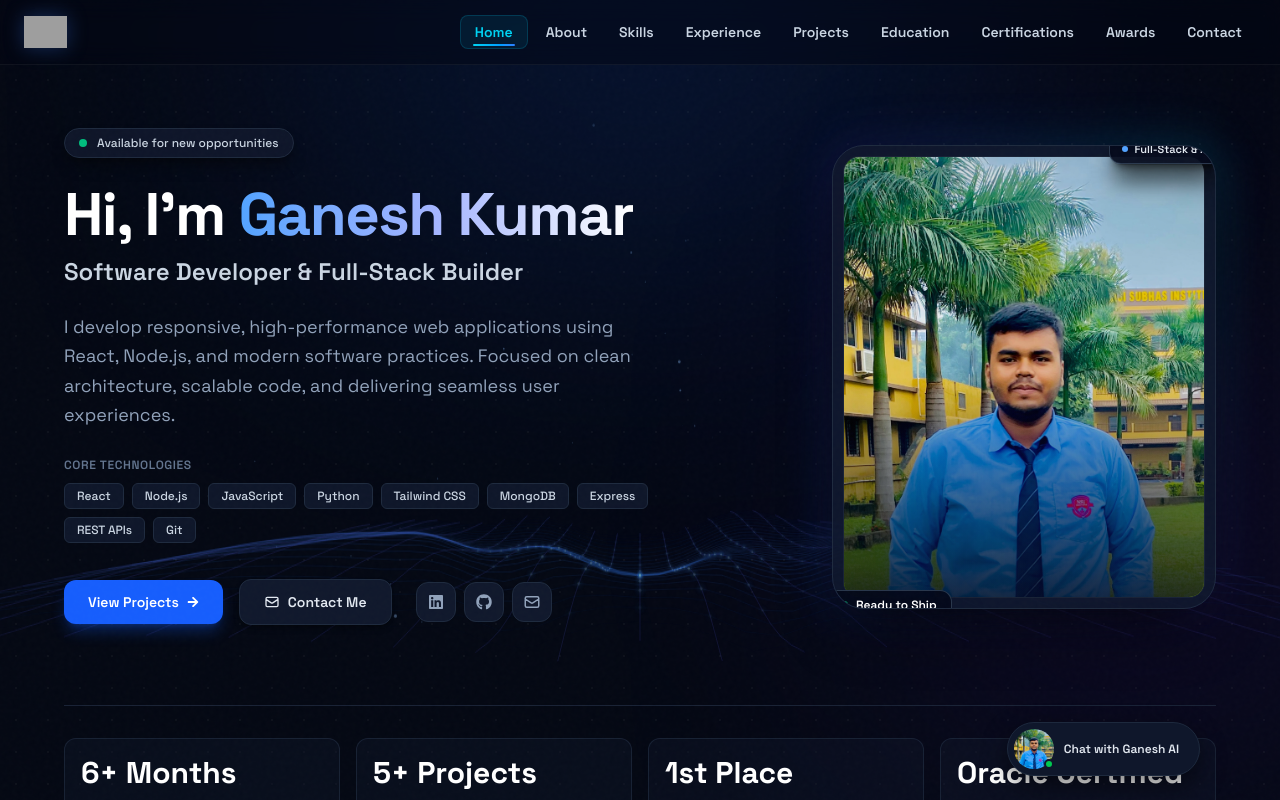
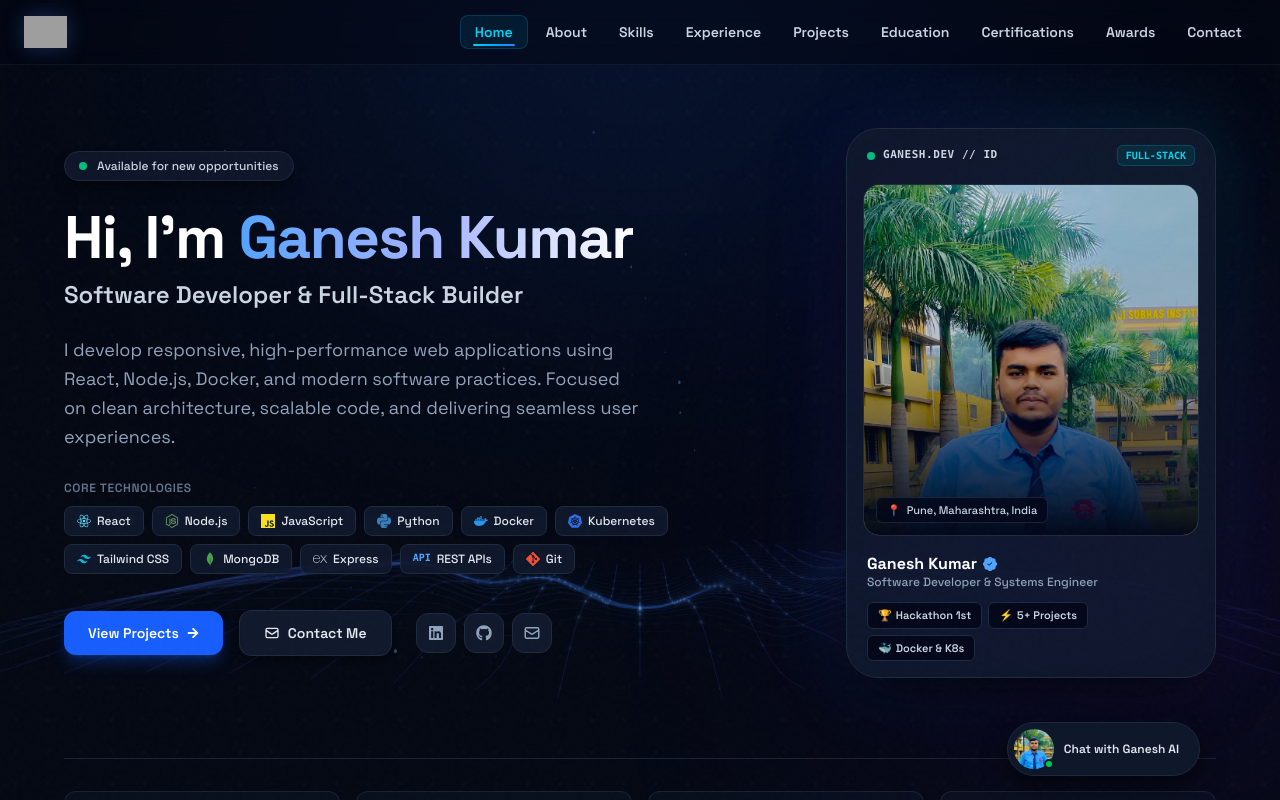
Before and after one commit to codewithganeshhh/react-portfolio, a React (Vite) app: page / in a window 1280 px wide. Shown: the top 800 px of the page. Built offline with nearby package versions, Linux system fonts and the light colour scheme; grey boxes are pictures that could not be loaded.

Commit message:
feat: add Home section component and associated constant data

```diff
--- a/src/components/sections/Home.jsx
+++ b/src/components/sections/Home.jsx
@@ -1,5 +1,17 @@
-import { FaGithub, FaLinkedin, FaArrowRight } from "react-icons/fa";
+import { FaGithub, FaLinkedin, FaArrowRight, FaNodeJs } from "react-icons/fa";
 import { HiOutlineMail } from "react-icons/hi";
+import { BsPatchCheckFill } from "react-icons/bs";
+import {
+  SiDocker,
+  SiKubernetes,
+  SiReact,
+  SiJavascript,
+  SiPython,
+  SiTailwindcss,
+  SiMongodb,
+  SiExpress,
+  SiGit,
+} from "react-icons/si";
 import { motion } from "framer-motion";
 import { homeData } from "../../constants/home";
 import { MagneticButton } from "../ui/MagneticButton";
@@ -8,9 +20,23 @@ import { Canvas3D } from "../ui/Canvas3D";
 
 const stats = [
   { value: "6+ Months", label: "Real-world Experience", desc: "Software & Web Development" },
-  { value: "5+ Projects", label: "Deployed & Maintained", desc: "Full-Stack & AI Solutions" },
+  { value: "5+ Projects", label: "Deployed & Maintained", desc: "Full-Stack & Cloud Solutions" },
   { value: "1st Place", label: "University Hackathon", desc: "Innovation & Problem Solving" },
   { value: "Oracle Certified", label: "Associate Verified", desc: "Java & Database Foundations" },
+];
+
+const techPills = [
+  { name: "React", icon: <SiReact className="text-[#61DAFB]" /> },
+  { name: "Node.js", icon: <FaNodeJs className="text-[#68A063]" /> },
+  { name: "JavaScript", icon: <SiJavascript className="text-[#F7DF1E]" /> },
+  { name: "Python", icon: <SiPython className="text-[#387EB8]" /> },
+  { name: "Docker", icon: <SiDocker className="text-[#2496ED]" /> },
+  { name: "Kubernetes", icon: <SiKubernetes className="text-[#326CE5]" /> },
+  { name: "Tailwind CSS", icon: <SiTailwindcss className="text-[#06B6D4]" /> },
+  { name: "MongoDB", icon: <SiMongodb className="text-[#47A248]" /> },
+  { name: "Express", icon: <SiExpress className="text-slate-300" /> },
+  { name: "REST APIs", icon: <span className="text-blue-400 font-mono font-bold text-[10px]">API</span> },
+  { name: "Git", icon: <SiGit className="text-[#F05032]" /> },
 ];
 
 export const Home = () => {
@@ -19,7 +45,7 @@ export const Home = () => {
       id="home"
       className="relative min-h-dvh overflow-hidden bg-[#030712] text-slate-100 px-6 sm:px-10 lg:px-16 pt-32 pb-20 flex flex-col justify-center items-center"
     >
-      {/* ── 3D Interactive Background Canvas ── */}
+      {/* ── 3D Interactive Background Canvas (Edge-to-Edge) ── */}
       <Canvas3D />
 
       {/* Subtle Dot Grid Mask */}
@@ -32,7 +58,7 @@ export const Home = () => {
         }}
       />
 
-      {/* Soft Ambient Depth Gradients */}
+      {/* Ambient Depth Gradients */}
       <div
         aria-hidden="true"
         className="absolute -top-32 left-1/2 -translate-x-1/2 w-[700px] h-[350px] bg-blue-600/15 blur-[140px] rounded-full pointer-events-none"
@@ -52,7 +78,7 @@ export const Home = () => {
             transition={{ duration: 0.5, ease: "easeOut" }}
             className="lg:col-span-7 space-y-6"
           >
-            {/* 3D Floating Status Pill */}
+            {/* Status Pill */}
             <div className="inline-flex items-center gap-2.5 px-3.5 py-1.5 rounded-full bg-slate-900/90 border border-slate-800 text-xs font-medium text-slate-300 shadow-lg shadow-black/40 backdrop-blur-md">
               <span className="relative flex h-2 w-2">
                 <span className="animate-ping absolute inline-flex h-full w-full rounded-full bg-emerald-400 opacity-75" />
@@ -74,23 +100,24 @@ export const Home = () => {
               </p>
             </div>
 
-            {/* Authentic bio */}
+            {/* Bio */}
             <p className="text-base sm:text-lg text-slate-400 max-w-xl leading-relaxed">
-              I develop responsive, high-performance web applications using React, Node.js, and modern software practices. Focused on clean architecture, scalable code, and delivering seamless user experiences.
+              I develop responsive, high-performance web applications using React, Node.js, Docker, and modern software practices. Focused on clean architecture, scalable code, and delivering seamless user experiences.
             </p>
 
-            {/* Core Tech Stack in 3D-elevated pills */}
+            {/* Core Tech Stack (Now with Docker & Kubernetes + Brand Icons) */}
             <div className="pt-1">
               <p className="text-xs font-semibold text-slate-500 uppercase tracking-wider mb-2.5">
                 Core Technologies
               </p>
               <div className="flex flex-wrap gap-2">
-                {["React", "Node.js", "JavaScript", "Python", "Tailwind CSS", "MongoDB", "Express", "REST APIs", "Git"].map((tech) => (
+                {techPills.map((tech) => (
                   <span
-                    key={tech}
-                    className="px-3 py-1 rounded-md text-xs font-medium bg-slate-900/90 border border-slate-800 text-slate-300 hover:border-slate-700 hover:text-white hover:-translate-y-0.5 hover:shadow-md hover:shadow-blue-500/10 transition-all duration-200 cursor-default"
+                    key={tech.name}
+                    className="inline-flex items-center gap-1.5 px-3 py-1.5 rounded-lg text-xs font-medium bg-slate-900/90 border border-slate-800 text-slate-200 hover:border-slate-700 hover:text-white hover:-translate-y-0.5 hover:shadow-md hover:shadow-blue-500/10 transition-all duration-200 cursor-default"
                   >
-                    {tech}
+                    <span className="text-sm shrink-0 flex items-center">{tech.icon}</span>
+                    <span>{tech.name}</span>
                   </span>
                 ))}
               </div>
@@ -149,67 +176,101 @@ export const Home = () => {
             </div>
           </motion.div>
 
-          {/* ── Right Column: 3D Holographic Tilt Showcase ── */}
+          {/* ── Right Column: Executive Developer ID Card (3D Tilt) ── */}
           <motion.div
             initial={{ opacity: 0, scale: 0.95 }}
             animate={{ opacity: 1, scale: 1 }}
             transition={{ duration: 0.6, delay: 0.15, ease: "easeOut" }}
             className="lg:col-span-5 flex justify-center lg:justify-end"
           >
-            <TiltCard maxTilt={12} className="max-w-xs sm:max-w-sm">
+            <TiltCard maxTilt={10} className="max-w-[340px] sm:max-w-[370px]">
               <div className="relative group">
 
-                {/* 3D Depth Layer -1: Glowing Neon Backplate */}
+                {/* 3D Depth Layer -1: Glowing Depth Backplate */}
                 <div
                   style={{ transform: "translateZ(-25px)" }}
                   aria-hidden="true"
-                  className="absolute -inset-2 rounded-[2.25rem] bg-gradient-to-tr from-blue-600/30 via-indigo-600/20 to-cyan-500/30 blur-xl opacity-60 group-hover:opacity-100 transition-opacity duration-300"
+                  className="absolute -inset-2 rounded-[2.25rem] bg-gradient-to-tr from-blue-600/30 via-indigo-600/20 to-cyan-500/30 blur-2xl opacity-60 group-hover:opacity-90 transition-opacity duration-300"
                 />
 
-                {/* 3D Depth Layer 0: Dark Glass Chassis */}
-                <div className="relative rounded-[2rem] overflow-hidden border border-slate-800 bg-slate-900/90 shadow-[0_25px_60px_-15px_rgba(0,0,0,0.9)] p-2.5 backdrop-blur-xl">
+                {/* 3D Depth Layer 0: Dark Glass Card Chassis */}
+                <div className="relative rounded-[2rem] border border-slate-800 bg-slate-900/90 shadow-[0_25px_60px_-15px_rgba(0,0,0,0.9)] p-4 backdrop-blur-2xl space-y-3.5">
 
-                  {/* 3D Depth Layer 1: Raised Image */}
+                  {/* Card Header: Tech ID Row */}
+                  <div className="flex items-center justify-between pb-1 px-1">
+                    <div className="flex items-center gap-2">
+                      <span className="relative flex h-2 w-2">
+                        <span className="animate-ping absolute inline-flex h-full w-full rounded-full bg-emerald-400 opacity-75" />
+                        <span className="relative inline-flex rounded-full h-2 w-2 bg-emerald-500" />
+                      </span>
+                      <span className="text-[11px] font-mono font-semibold text-slate-300 tracking-wider">
+                        GANESH.DEV // ID
+                      </span>
+                    </div>
+                    <span className="text-[10px] font-mono text-cyan-400 bg-cyan-950/60 border border-cyan-800/60 px-2 py-0.5 rounded-md font-semibold">
+                      FULL-STACK
+                    </span>
+                  </div>
+
+                  {/* 3D Depth Layer 1: Framed Portrait with Seamless Dark Gradient */}
                   <div
                     style={{ transform: "translateZ(15px)" }}
-                    className="relative rounded-2xl overflow-hidden bg-slate-950 border border-slate-800/80"
+                    className="relative rounded-2xl overflow-hidden bg-slate-950 border border-slate-800 shadow-inner group/photo"
                   >
                     <img
                       src={homeData.image.src}
                       alt={homeData.image.alt}
                       width={homeData.image.width}
                       height={homeData.image.height}
-                      className="w-full h-[380px] sm:h-[440px] object-cover object-top filter brightness-95 contrast-105 transition-transform duration-500 group-hover:scale-103"
+                      className="w-full h-[320px] sm:h-[350px] object-cover object-top filter brightness-[0.95] contrast-[1.04] transition-transform duration-500 group-hover/photo:scale-102"
                       loading="eager"
                       fetchPriority="high"
                     />
 
-                    {/* Gradient shade at bottom of image */}
+                    {/* Smooth vignette gradient at the bottom so photo melts into dark card */}
                     <div
                       aria-hidden="true"
-                      className="absolute inset-0 bg-gradient-to-t from-slate-950/80 via-transparent to-transparent pointer-events-none"
+                      className="absolute inset-0 bg-gradient-to-t from-slate-950 via-slate-950/20 to-transparent pointer-events-none"
                     />
+
+                    {/* Quick location tag over image bottom */}
+                    <div className="absolute bottom-3 left-3 flex items-center gap-1.5 px-2.5 py-1 rounded-md bg-slate-950/80 border border-slate-800/80 text-[11px] font-medium text-slate-300 backdrop-blur-sm">
+                      <span className="text-blue-400">📍</span>
+                      <span>Pune, Maharashtra, India</span>
+                    </div>
                   </div>
 
-                  {/* 3D Depth Layer 2: Floating 3D Badge (Top-Right) */}
+                  {/* Card Footer: Verified Developer Credentials */}
                   <div
-                    style={{ transform: "translateZ(35px)" }}
-                    className="absolute -top-3 -right-2 px-3 py-1.5 rounded-xl bg-slate-950/90 border border-slate-700/80 text-[11px] font-semibold text-slate-200 shadow-xl shadow-black/80 flex items-center gap-1.5 backdrop-blur-md"
+                    style={{ transform: "translateZ(25px)" }}
+                    className="pt-1 px-1 space-y-2.5"
                   >
-                    <span className="w-1.5 h-1.5 rounded-full bg-blue-400" />
-                    <span>Full-Stack &amp; AI</span>
-                  </div>
+                    <div className="flex items-center justify-between">
+                      <div>
+                        <div className="flex items-center gap-1.5">
+                          <h3 className="text-base font-bold text-white leading-tight">
+                            Ganesh Kumar
+                          </h3>
+                          <BsPatchCheckFill className="text-blue-400 text-sm" title="Verified Developer" />
+                        </div>
+                        <p className="text-xs text-slate-400 font-medium">
+                          Software Developer &amp; Systems Engineer
+                        </p>
+                      </div>
+                    </div>
 
-                  {/* 3D Depth Layer 3: Floating 3D Badge (Bottom-Left) */}
-                  <div
-                    style={{ transform: "translateZ(45px)" }}
-                    className="absolute -bottom-3 -left-2 px-3.5 py-1.5 rounded-xl bg-slate-950/90 border border-slate-700/80 text-xs font-semibold text-white shadow-2xl shadow-black/90 flex items-center gap-2 backdrop-blur-md"
-                  >
-                    <span className="relative flex h-2 w-2">
-                      <span className="animate-ping absolute inline-flex h-full w-full rounded-full bg-emerald-400 opacity-75" />
-                      <span className="relative inline-flex rounded-full h-2 w-2 bg-emerald-500" />
-                    </span>
-                    <span>Ready to Ship</span>
+                    {/* Integrated Micro-Badges Row */}
+                    <div className="flex flex-wrap gap-1.5 pt-0.5">
+                      <span className="px-2.5 py-1 rounded-md bg-slate-950 border border-slate-800 text-[11px] font-semibold text-slate-300 flex items-center gap-1">
+                        <span className="text-amber-400">🏆</span> Hackathon 1st
+                      </span>
+                      <span className="px-2.5 py-1 rounded-md bg-slate-950 border border-slate-800 text-[11px] font-semibold text-slate-300 flex items-center gap-1">
+                        <span className="text-cyan-400">⚡</span> 5+ Projects
+                      </span>
+                      <span className="px-2.5 py-1 rounded-md bg-slate-950 border border-slate-800 text-[11px] font-semibold text-slate-300 flex items-center gap-1">
+                        <span className="text-blue-400">🐳</span> Docker &amp; K8s
+                      </span>
+                    </div>
                   </div>
 
                 </div>
--- a/src/constants/home.js
+++ b/src/constants/home.js
@@ -22,11 +22,13 @@ export const homeData = {
     { name: "Node.js", category: "Backend" },
     { name: "JavaScript", category: "Language" },
     { name: "Python", category: "AI & Scripting" },
+    { name: "Docker", category: "DevOps & Containers" },
+    { name: "Kubernetes", category: "DevOps & Orchestration" },
     { name: "Tailwind CSS", category: "Styling" },
     { name: "MongoDB", category: "Database" },
     { name: "Express.js", category: "Backend" },
-    { name: "Git & GitHub", category: "DevOps" },
     { name: "REST APIs", category: "Architecture" },
+    { name: "Git", category: "DevOps" },
   ],
   stats: [
     { value: "6+", label: "Months Experience", desc: "Software & Web Dev" },
```
